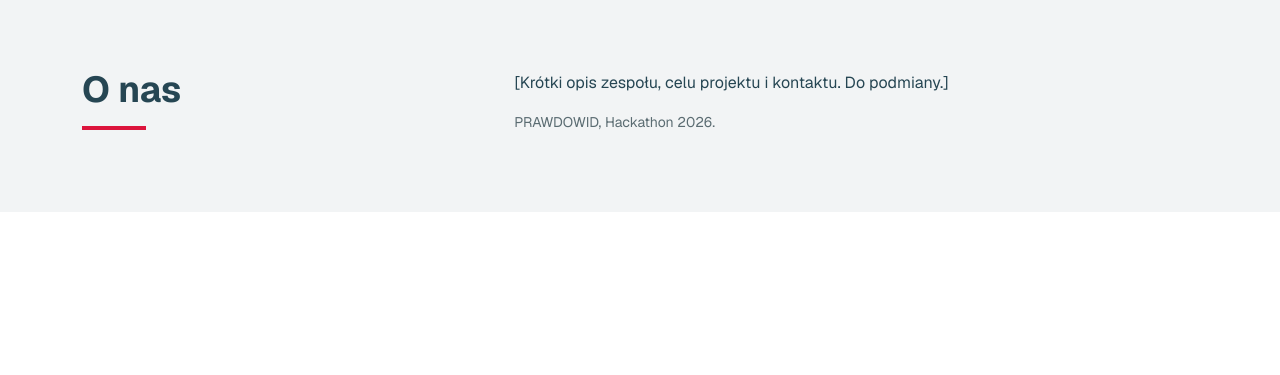
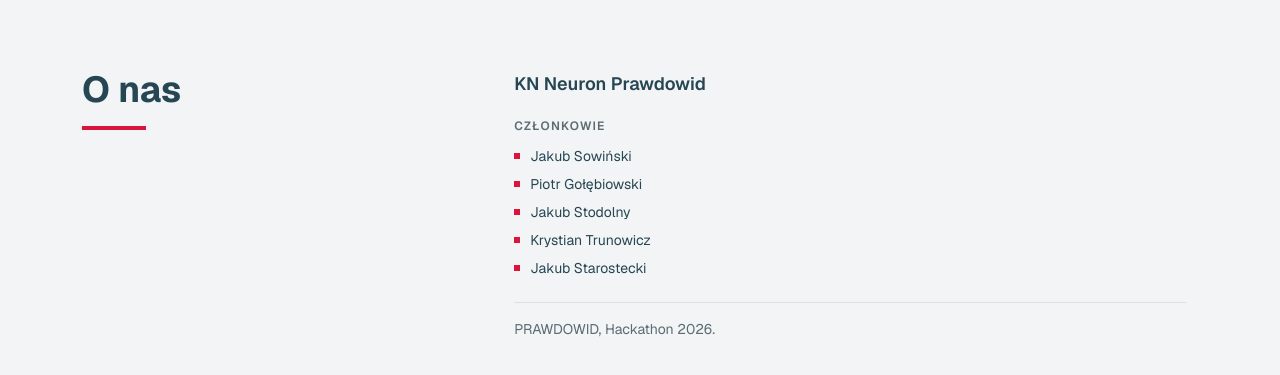
Before and after one commit to prawdowid/frontend, a Next.js app: page / in a window 1280 px wide. Shown: the part 1039-1414 px from the top of the page. Before the commit the page ends 1251 px from the top, so only its background shows below. Built offline with nearby package versions, Linux system fonts and the light colour scheme; no server answers.

Commit message:
feat: add team members to about section

```diff
--- a/src/components/about-section.tsx
+++ b/src/components/about-section.tsx
@@ -1,3 +1,11 @@
+const TEAM_MEMBERS = [
+  "Jakub Sowiński",
+  "Piotr Gołębiowski",
+  "Jakub Stodolny",
+  "Krystian Trunowicz",
+  "Jakub Starostecki",
+];
+
 export function AboutSection() {
   return (
     <section
@@ -17,10 +25,30 @@ export function AboutSection() {
         </div>
 
         <div className="max-w-2xl">
-          <p className="text-base leading-relaxed text-navy">
-            [Krótki opis zespołu, celu projektu i kontaktu. Do podmiany.]
+          <h3 className="text-lg font-semibold text-navy">
+            KN Neuron Prawdowid
+          </h3>
+
+          <p className="mt-5 text-xs font-semibold uppercase tracking-[0.1em] text-muted">
+            Członkowie
           </p>
-          <p className="mt-4 text-sm text-muted">
+
+          <ul className="mt-3 space-y-2">
+            {TEAM_MEMBERS.map((member) => (
+              <li
+                key={member}
+                className="flex items-center gap-2.5 text-sm text-navy"
+              >
+                <span
+                  className="h-1.5 w-1.5 shrink-0 bg-crimson"
+                  aria-hidden="true"
+                />
+                {member}
+              </li>
+            ))}
+          </ul>
+
+          <p className="mt-6 border-t border-line pt-4 text-sm text-muted">
             PRAWDOWID, Hackathon 2026.
           </p>
         </div>
```
